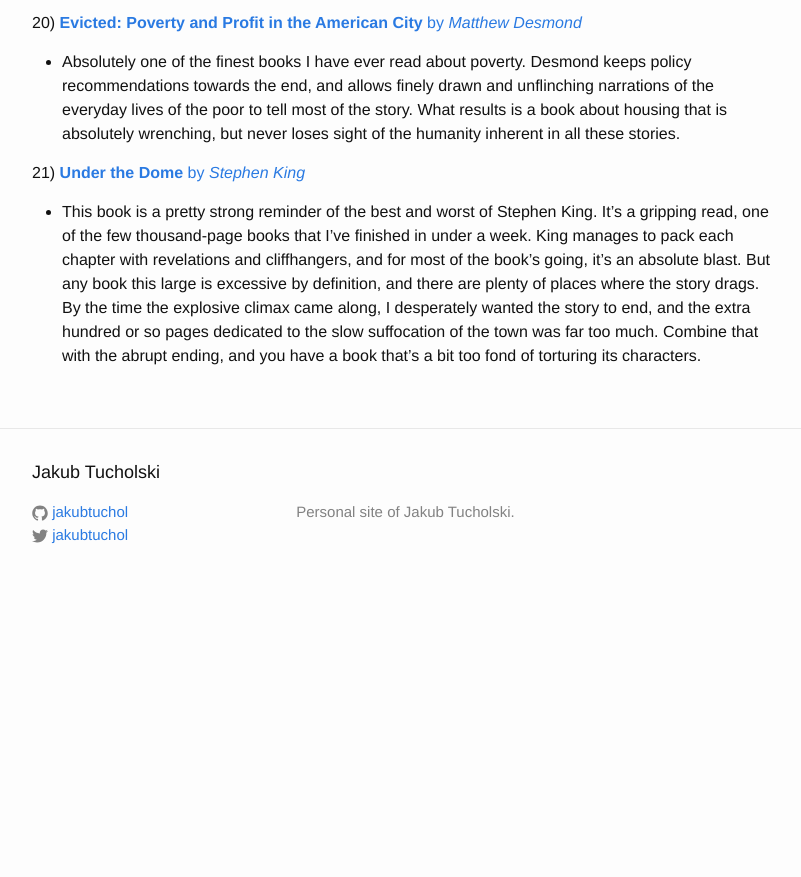
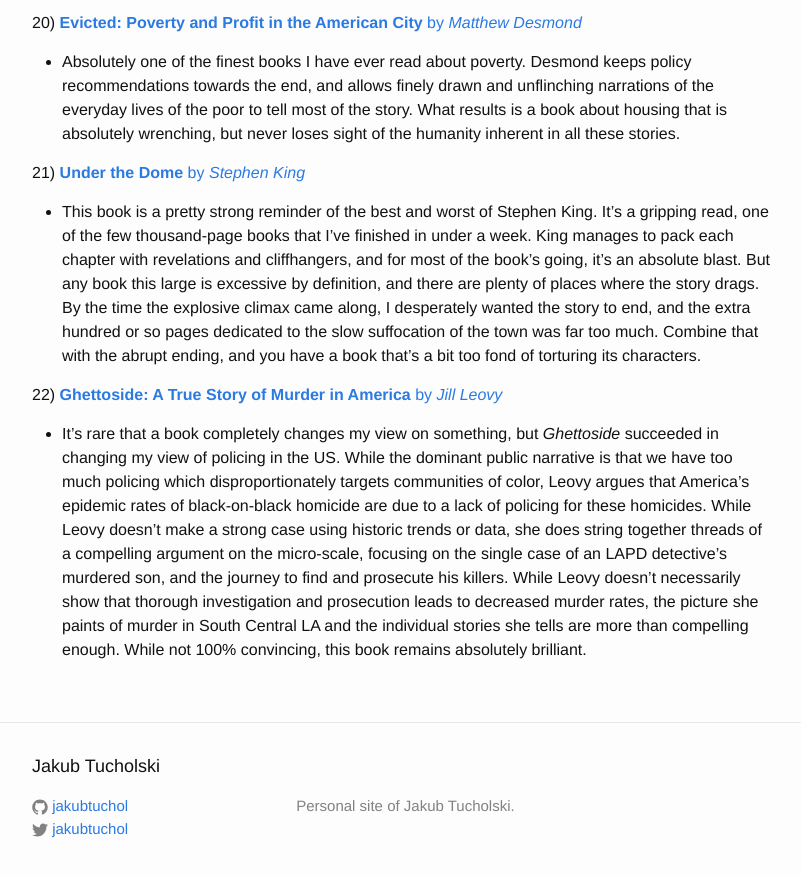
Before and after one commit to jakubtuchol/jakubtuchol.github.io, a Jekyll site: the page built from _posts/2017-01-02-yearly-reading-list.markdown, in a window 1280 px wide and 900 px high, scrolled down 3573 px. Shown: the top 877 px of the window, without its empty margins (238-1039 px from the left). Built offline with Jekyll 4.4.1, drawn with Linux system fonts in a browser that asks for light colours; before the commit the page ends 4179 px from its top, so only the background shows below that.

Commit message:
finished ghettoside

```diff
--- a/_posts/2017-01-02-yearly-reading-list.markdown
+++ b/_posts/2017-01-02-yearly-reading-list.markdown
@@ -94,6 +94,10 @@ This year, I'm aiming to read 52 books (one per week for a year). I'll be keepin
 
 * This book is a pretty strong reminder of the best and worst of Stephen King. It's a gripping read, one of the few thousand-page books that I've finished in under a week. King manages to pack each chapter with revelations and cliffhangers, and for most of the book's going, it's an absolute blast. But any book this large is excessive by definition, and there are plenty of places where the story drags. By the time the explosive climax came along, I desperately wanted the story to end, and the extra hundred or so pages dedicated to the slow suffocation of the town was far too much. Combine that with the abrupt ending, and you have a book that's a bit too fond of torturing its characters.
 
+22) [**Ghettoside: A True Story of Murder in America** by *Jill Leovy*][ghettoside]
+
+* It's rare that a book completely changes my view on something, but *Ghettoside* succeeded in changing my view of policing in the US. While the dominant public narrative is that we have too much policing which disproportionately targets communities of color, Leovy argues that America's epidemic rates of black-on-black homicide are due to a lack of policing for these homicides. While Leovy doesn't make a strong case using historic trends or data, she does string together threads of a compelling argument on the micro-scale, focusing on the single case of an LAPD detective's murdered son, and the journey to find and prosecute his killers. While Leovy doesn't necessarily show that thorough investigation and prosecution leads to decreased murder rates, the picture she paints of murder in South Central LA and the individual stories she tells are more than compelling enough. While not 100% convincing, this book remains absolutely brilliant.
+
 [black_flags]:         https://www.amazon.com/Black-Flags-Rise-Joby-Warrick/dp/0804168938
 [shock_doctrine]:      https://www.amazon.com/Shock-Doctrine-Rise-Disaster-Capitalism/dp/0312427999
 [stranger]:            https://www.amazon.com/Stranger-Albert-Camus/dp/0679720200
@@ -116,3 +120,4 @@ This year, I'm aiming to read 52 books (one per week for a year). I'll be keepin
 [ancillary_justice]:   https://www.amazon.com/Ancillary-Justice-Imperial-Radch-Leckie/dp/031624662X
 [evicted]:             https://www.amazon.com/Evicted-Poverty-Profit-American-City/dp/0553447432
 [under_dome]:          https://www.amazon.com/Under-Dome-Novel-Stephen-King/dp/1476735476
+[ghettoside]:          https://www.amazon.com/Ghettoside-True-Story-Murder-America/dp/0385529996
```
